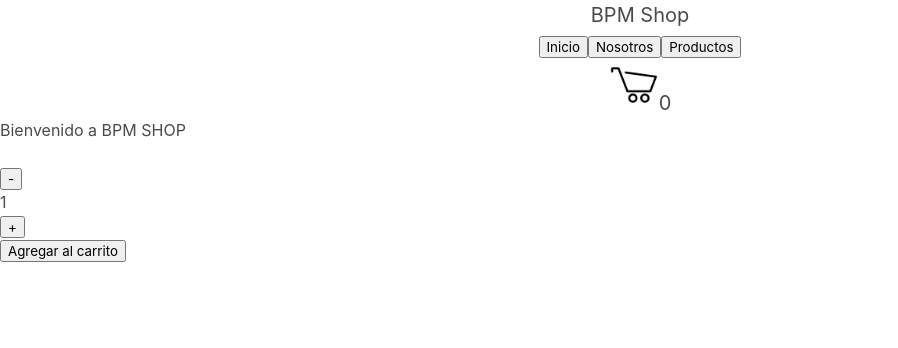
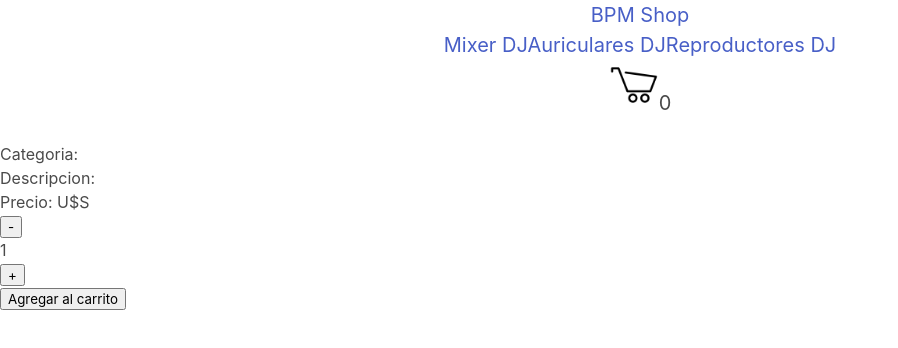
Before and after one commit to JoaquinCabreraR/PreEntrega2-ReactJS---CABRERA-JOAQUIN, a React (Create React App) app: page /item/1 in a window 1280 px wide. Shown: the top 348 px of the page, without its empty margins (0-898 px from the left). Built offline with nearby package versions, Linux system fonts and the light colour scheme.

Commit message:
Carga pre entrega 2, error sin identificar, npm start compila sin error.

```diff
--- a/package.json
+++ b/package.json
@@ -9,6 +9,7 @@
     "bulma": "^0.9.4",
     "react": "^18.2.0",
     "react-dom": "^18.2.0",
+    "react-router-dom": "^6.14.1",
     "react-scripts": "5.0.1",
     "web-vitals": "^2.1.4"
   },
--- a/src/App.js
+++ b/src/App.js
@@ -1,14 +1,21 @@
 import NavBar from "./componentes/NavBar/navBar.js";
 import "bulma/css/bulma.css";
 import ItemListContainer from "./componentes/ItemListContainer/itemListContainer.js";
-import ItemCount from "./componentes/ItemCount/itemCount.js";
+import ItemDetailContainer from "./componentes/ItemDetailContainer/itemDetailContainer.js";
+import { BrowserRouter, Routes, Route } from "react-router-dom";
 
 function App(){
     return(
         <div className="contenedorNav">
-            <NavBar/>
-            <ItemListContainer className="paginasMenu" greeting={"Bienvenido a BPM SHOP"}/>
-            <ItemCount initial={1} stock={10} onAdd={(quantity) => (console.log("Cantidad agregtada: ") , quantity)}/>
+            <BrowserRouter>
+                <NavBar/>
+                <Routes>
+                    <Route path="/" element={<ItemListContainer/>}/>
+                    <Route path="/category/:categoryId" element={<ItemListContainer/>}/>
+                    <Route path="/item/:itemId" element={<ItemDetailContainer/>}/>
+                    <Route path="*" element={<h1>404 Not Found</h1>}/>
+                </Routes>
+            </BrowserRouter>
         </div>
     )
 }
--- a/src/AsyncMock.js
+++ b/src/AsyncMock.js
@@ -5,6 +5,7 @@ const products = [
         price: 2500,
         category: "Mixer DJ",
         img: "https://www.pioneerdj.com/-/media/pioneerdj/images/products/mixer/djm-v10-lf/djm-v10-lf-top.png?h=1170&w=1029&hash=C23FCBF179AACBB360D6009BFCC65D9A",
+        description: "Lo sentimos, estamos trabajando para redactar la mejor descripcion posible. Disculpe las molestias.",
         stock: 5,
     },
     {
@@ -13,6 +14,7 @@ const products = [
         price: 200,
         category: "Auriculares DJ",
         img: "https://assets.sennheiser.com/img/6553/product_detail_x2_tablet_HD_25_PLUS_Isofront_RGB_red_optm..jpg",
+        description: "Lo sentimos, estamos trabajando para redactar la mejor descripcion posible. Disculpe las molestias.",
         stock: 8,
     },
     {
@@ -21,6 +23,7 @@ const products = [
         price: 1900,
         category: "Reproductores DJ",
         img: "https://www.pioneerdj.com/-/media/pioneerdj/images/products/player/cdj-3000/black/cdj-3000-top-hero-sp.png",
+        description: "Lo sentimos, estamos trabajando para redactar la mejor descripcion posible. Disculpe las molestias.",
         stock: 12,
     },
 ]
@@ -32,3 +35,19 @@ export const getProducts = () => {
         }, 500)
     ))
 }
+
+export const getProductsById = (productId) => {
+    return new Promise((resolve) => {
+        setTimeout(() => {
+            resolve(products.find(prod => prod.id === productId))
+        }, 500)
+    })
+}
+
+export const getProductsByCategory = (productId) => {
+    return new Promise((resolve) => {
+        setTimeout(() => {
+            resolve(products.find(prod => prod.id === productId))
+        }, 500)
+    })
+}
--- /dev/null
+++ b/src/componentes/CSS/ItemList.css
@@ -0,0 +1,5 @@
+.listGroup{
+    margin-top: 20px;
+    height: 150px;
+    width: 150px;
+}
--- /dev/null
+++ b/src/componentes/Item/item.js
@@ -0,0 +1,30 @@
+import { Link } from "react-router-dom";
+
+const Item = ({id, name, price, category, img, description, stock}) => {
+
+    return(
+        <article>
+            <header>
+                <h2>
+                    {name}
+                </h2>
+            </header>
+            <picture>
+                <img src={img} alt={name}/>
+            </picture>
+            <section>
+                <p>
+                    Precio: U$S {price}
+                </p>
+                <p>
+                    Stock disponible: {stock}
+                </p>
+            </section>
+            <footer>
+                <Link to={`/item/${id}`}>Ver más</Link>
+            </footer>
+        </article>
+    )
+}
+
+export default Item;
--- /dev/null
+++ b/src/componentes/ItemDetail/itemDetail.js
@@ -0,0 +1,32 @@
+import ItemCount from "../ItemCount/itemCount";
+
+const ItemDetail = ({id, name, price, category, img, description, stock}) => {
+    return (
+        <article>
+            <header>
+                <h2>
+                    {name}
+                </h2>
+            </header>
+            <picture>
+                <img src={img} alt={name} />
+            </picture>
+            <section>
+                <p>
+                    Categoria: {category}
+                </p>
+                <p>
+                    Descripcion: {description}
+                </p>
+                <p>
+                    Precio: U$S {price}
+                </p>
+            </section>
+            <footer>
+                <ItemCount initial={1} stock={10} onAdd={(quantity) => console.log("Cantidad agregtada: ", quantity)} />
+            </footer>
+        </article>
+    )
+}
+
+export default ItemDetail;
--- /dev/null
+++ b/src/componentes/ItemDetailContainer/itemDetailContainer.js
@@ -0,0 +1,28 @@
+import { useState, useEffect } from "react";
+import { getProductsById } from "../../AsyncMock";
+import ItemDetail from "../ItemDetail/itemDetail";
+import { useParams } from "react-router-dom";
+
+const ItemDetailContainer = () =>{
+    const [product, setProduct] = useState(null);
+    const {itemId} = useParams()
+
+    useEffect(() => {
+        getProductsById(itemId)
+            .then(response =>{
+                setProduct(response)
+            })
+            .catch(error => {
+                console.log(error)
+            })
+    }, [itemId])
+
+
+    return(
+        <div>
+            <ItemDetail {...product}/>
+        </div>
+    )
+}
+
+export default ItemDetailContainer;
--- a/src/componentes/ItemList/itemList.js
+++ b/src/componentes/ItemList/itemList.js
@@ -1,8 +1,11 @@
+import Item from "../Item/item";
+import "../CSS/ItemList.css";
+
 
 const ItemList = ({products}) => {
     return(
-        <div>
-            <img src={products.img}/>
+        <div className="listGroup">
+            {products.map(prod => <Item key={prod.id} {...prod}/>)}
         </div>
     )
 }
--- a/src/componentes/ItemListContainer/itemListContainer.js
+++ b/src/componentes/ItemListContainer/itemListContainer.js
@@ -1,22 +1,25 @@
 import { useState, useEffect } from "react";
-import { getProducts } from "../../AsyncMock";
+import { getProducts, getProductsByCategory } from "../../AsyncMock";
 import ItemList from "../ItemList/itemList";
+import { useParams } from "react-router-dom";
 
 
-
-function ItemListContainer({greeting}){
+const ItemListContainer = ({greeting}) => {
 
     const [products, setProducts] = useState([])
+    const {categoryId} = useParams()
 
     useEffect(() => {
-        getProducts()
-            .then((response) => {
+        const asyncFunc = categoryId ? getProductsByCategory : getProducts
+
+        asyncFunc(categoryId)
+            .then(response => {
                 setProducts(response)
             })
             .catch(error =>{
                 console.log(error)
             })
-    }, [])
+    }, [categoryId])
 
     return(
         <div>
--- a/src/componentes/NavBar/navBar.js
+++ b/src/componentes/NavBar/navBar.js
@@ -1,14 +1,17 @@
+import { Link, NavLink } from "react-router-dom";
 import CartWidget from "../CartWidget/cartWidget.js";
 import "../CSS/NavBar.css"
 
 function NavBar(){
     return(
         <nav className="navBar">
-            <h3>BPM Shop</h3>
+            <Link to="/">
+                <h3>BPM Shop</h3>
+            </Link>
             <div className="paginasMenu">
-                <button>Inicio</button>
-                <button>Nosotros</button>
-                <button>Productos</button>
+                <NavLink to={"/category/Mixer DJ"} className={({isActive}) => isActive ? "ActiveOption" : "Option"}>Mixer DJ</NavLink>
+                <NavLink to={"/category/Auriculares DJ"} className={({isActive}) => isActive ? "ActiveOption" : "Option"}>Auriculares DJ</NavLink>
+                <NavLink to={"/category/Reproductores DJ"} className={({isActive}) => isActive ? "ActiveOption" : "Option"}>Reproductores DJ</NavLink>
             </div>
             <CartWidget/>
         </nav>
```
Also changed, not shown: 1 other file (tests, documents, lock files or other folders).
